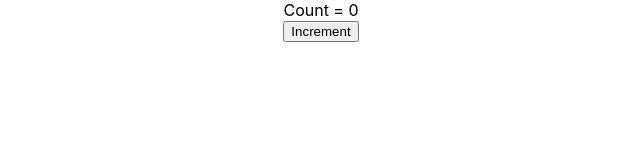
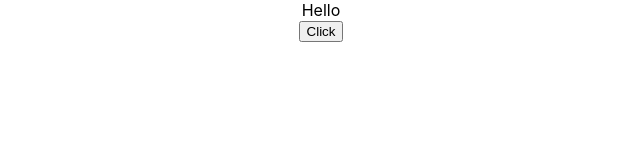
Before and after one commit to justinTsugranes/course_codevolution-react, a React (Create React App) app: page / in a window 1280 px wide. Shown: the top 160 px of the page, without its empty margins (319-959 px from the left). Built offline with nearby package versions, Linux system fonts and the light colour scheme.

Commit message:
add diff methods of event binding

```diff
--- a/src/App.js
+++ b/src/App.js
@@ -13,23 +13,23 @@ import Welcome from './components/Welcome'
 function App() {
   return (
     <div className='App'>
-      {/* <Greet name='Bruce' heroName='Batman'>
-        <p>This is Children Props</p>
-        </Greet>
-        <Greet name='Clark' heroName='Superman' />
-        <button>Action</button>
-        <Greet name='Diana' heroName='Wonder Woman' />
-        <Welcome name='Bruce' heroName='Batman' />
-        <Welcome name='Clark' heroName='Superman' />
-        <Welcome name='Diana' heroName='Wonder Woman' />
-        <Hello />
-        <Message />
-        <FunctionClick />
-        <ClassClick />
-        <EventBind />
-        <ParentComponent />
-      <UserGreeting /> */}
-      <Counter />
+      {/* <Greet name='Bruce' heroName='Batman'> */}
+      {/* <p>This is Children Props</p> */}
+      {/* </Greet> */}
+      {/* <Greet name='Clark' heroName='Superman' /> */}
+      {/* <button>Action</button> */}
+      {/* <Greet name='Diana' heroName='Wonder Woman' /> */}
+      {/* <Welcome name='Bruce' heroName='Batman' /> */}
+      {/* <Welcome name='Clark' heroName='Superman' /> */}
+      {/* <Welcome name='Diana' heroName='Wonder Woman' /> */}
+      {/* <Hello /> */}
+      {/* <Message /> */}
+      {/* <FunctionClick /> */}
+      {/* <ClassClick /> */}
+      <EventBind />
+      {/* <ParentComponent /> */}
+      {/* <UserGreeting /> */}
+      {/* <Counter /> */}
     </div>
   )
 }
```
Also changed, not shown: src/components/EventBind.js (+7 -1 lines).
